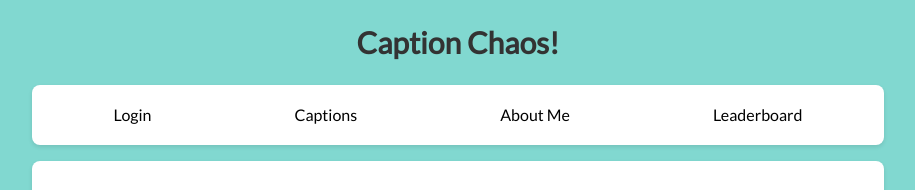
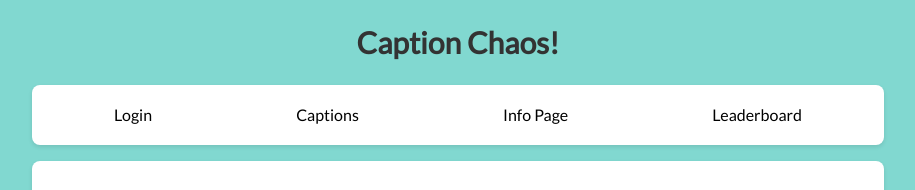
Before and after one commit to iskander-kapkayev/CC_Web_React, a React (Vite) app: page / in a window 1280 px wide. Shown: the top 190 px of the page, without its empty margins (182-1097 px from the left). Built offline with nearby package versions, Linux system fonts and the light colour scheme; no server answers.

Commit message:
changed about me to info page

```diff
--- a/src/components/AboutMe.js
+++ b/src/components/AboutMe.js
@@ -7,7 +7,7 @@ function AboutMe() {
         <div>
             <div className="aboutmecontainer">
 
-                <h2>About Me:</h2>
+                <h2>Welcome to Caption Chaos!</h2>
 
                 <p id="aboutmetext">
                     This is a free to play caption contest!<br/>
--- a/src/components/NavigationBar.js
+++ b/src/components/NavigationBar.js
@@ -33,7 +33,7 @@ function NavigationBar(props) {
                         <li onClick={() => props.onClick('login')}>Login</li>
                     }
                     <li onClick={() => props.onClick('home')}>Captions</li>
-                    <li onClick={() => props.onClick('about')}>About Me</li>
+                    <li onClick={() => props.onClick('about')}>Info Page</li>
                     <li onClick={() => props.onClick('leader')}>Leaderboard</li>
                 </ul>
             </nav>
```
